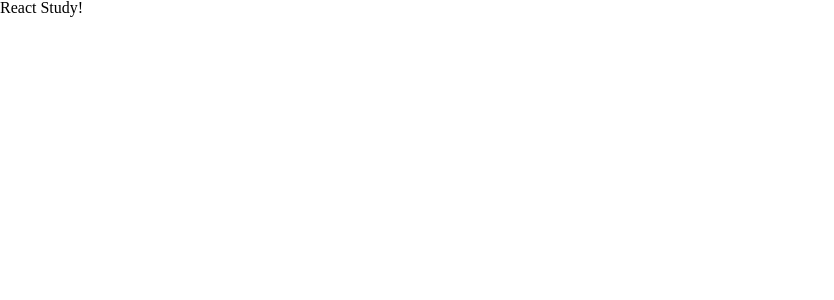
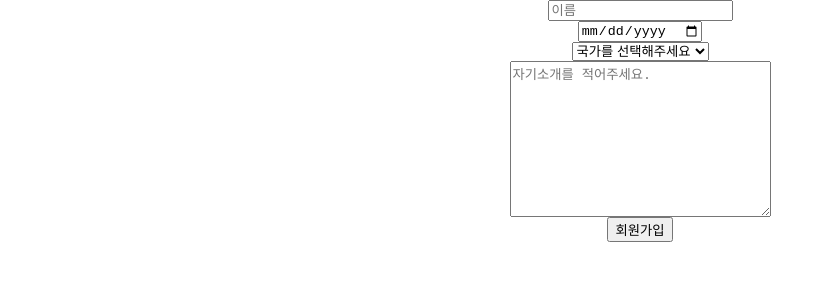
Before and after one commit to SeongYoonMin/learn-react, a React (Vite) app: page / in a window 1280 px wide. Shown: the top 300 px of the page, without its empty margins (0-834 px from the left). Built offline with nearby package versions, Linux system fonts and the light colour scheme.

Commit message:
feat: 상태관리를 이용한 회원가입 폼 생성

```diff
--- a/src/App.tsx
+++ b/src/App.tsx
@@ -1,7 +1,9 @@
+import { Register } from "./components/Register";
+
 function App() {
   return (
     <>
-      <h1>React Study!</h1>
+      <Register />
     </>
   );
 }
--- /dev/null
+++ b/src/components/Register.tsx
@@ -0,0 +1,77 @@
+import styled from "@emotion/styled";
+import { ChangeEventHandler, FormEvent, useState } from "react";
+
+/**
+ * 회원가입 폼
+ *
+ * - 이름
+ * - 생년월일
+ * - 국적
+ * - 자기소개
+ */
+
+const RegisterForm = styled.form`
+  display: flex;
+  flex-direction: column;
+  align-items: center;
+  justify-content: center;
+`;
+
+export const Register = () => {
+  const [userRegister, setUserRegister] = useState({
+    userName: "",
+    userBirth: "",
+    userCountry: "",
+    userInfo: "",
+  });
+  const onChangeUser: ChangeEventHandler<
+    HTMLInputElement | HTMLSelectElement | HTMLTextAreaElement
+  > = (e) => {
+    setUserRegister({
+      ...userRegister,
+      [e.target.name]: e.target.value,
+    });
+  };
+  const submitEventHandle = (e: FormEvent) => {
+    e.preventDefault();
+    console.log(userRegister);
+  };
+  return (
+    <RegisterForm onSubmit={submitEventHandle}>
+      <input
+        type="text"
+        name="userName"
+        value={userRegister.userName}
+        placeholder="이름"
+        onChange={onChangeUser}
+      />
+      <input
+        type="date"
+        name={userRegister.userBirth}
+        value={userRegister.userBirth}
+        onChange={onChangeUser}
+      />
+      <select
+        id="country"
+        name={userRegister.userCountry}
+        value={userRegister.userCountry}
+        onChange={onChangeUser}
+      >
+        <option value="0">국가를 선택해주세요</option>
+        <option value="1">대한민국</option>
+        <option value="2">미국</option>
+        <option value="3">일본</option>
+      </select>
+      <textarea
+        id="userInfo"
+        cols={30}
+        rows={10}
+        name={userRegister.userInfo}
+        value={userRegister.userInfo}
+        onChange={onChangeUser}
+        placeholder="자기소개를 적어주세요."
+      ></textarea>
+      <button type={"submit"}>회원가입</button>
+    </RegisterForm>
+  );
+};
```
